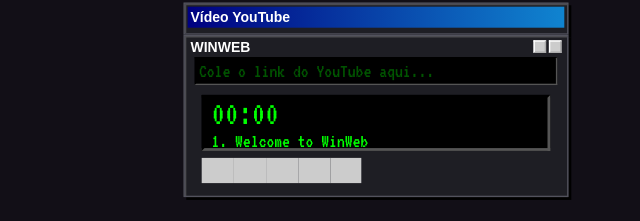
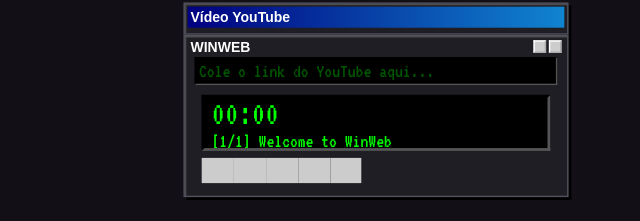
Before and after one commit to pedroforbeck/vue-prototype, a Vue app: page / in a window 1280 px wide. Shown: the part 262-483 px from the top of the page, without its empty margins (319-959 px from the left). Built offline with nearby package versions, Linux system fonts and the light colour scheme; a web font is replaced by a local one.

Commit message:
feat: player de playlist local (playlist)

```diff
--- /dev/null
+++ b/src/components/player/LocalAudioPlayer.vue
@@ -0,0 +1,53 @@
+<script setup>
+import { ref, watch, computed } from 'vue';
+import { usePlayerStore } from '../../stores/playerStore';
+
+const playerStore = usePlayerStore();
+const audioRef = ref(null);
+
+const isLocalTrack = computed(() => playerStore.currentTrack?.type === 'local');
+
+watch(() => playerStore.isPlaying, (playing) => {
+  if (!audioRef.value) return;
+  if (playing && isLocalTrack.value) {
+    audioRef.value.play();
+  } else {
+    audioRef.value.pause();
+  }
+});
+
+watch(() => playerStore.currentTrack, (newTrack) => {
+  if (!audioRef.value) return;
+  if (newTrack && newTrack.type === 'local') {
+    audioRef.value.src = newTrack.url;
+    audioRef.value.load();
+    if (playerStore.isPlaying) {
+      audioRef.value.play();
+    }
+  } else {
+    audioRef.value.pause();
+  }
+});
+
+const onEnded = () => {
+  playerStore.isPlaying = false;
+  playerStore.nextTrack();
+};
+
+const onPlay = () => {
+  if (isLocalTrack.value) playerStore.isPlaying = true;
+};
+const onPause = () => {
+  if (isLocalTrack.value) playerStore.isPlaying = false;
+};
+</script>
+
+<template>
+  <audio
+    ref="audioRef"
+    @ended="onEnded"
+    @play="onPlay"
+    @pause="onPause"
+    style="display: none;"
+  ></audio>
+</template>
--- a/src/components/player/WinampPlayer.vue
+++ b/src/components/player/WinampPlayer.vue
@@ -4,6 +4,7 @@
 import { usePlayerStore } from '../../stores/playerStore';
 import { useSkinLoader } from '../../composables/useSkinLoader';
 import YouTubePlayer from './YouTubePlayer.vue';
+import LocalAudioPlayer from './LocalAudioPlayer.vue';
 
 const playerStore = usePlayerStore();
 const { parseSkin } = useSkinLoader();
@@ -28,13 +29,24 @@
 
 const handleDrop = async (e) => {
   const file = e.dataTransfer.files[0];
-  if (file && (file.name.endsWith('.wsz') || file.name.endsWith('.zip'))) {
+  if (!file) return;
+
+  if (file.name.endsWith('.wsz') || file.name.endsWith('.zip')) {
     const skinData = await parseSkin(file);
     if (skinData) {
       playerStore.setSkin(skinData);
     }
+  } else if (file.name.endsWith('.mp3') || file.type.startsWith('audio/')) {
+    playerStore.addLocalAudio(file);
   }
 };
+
+const trackDisplay = computed(() => {
+  if (!playerStore.currentTrack) return 'WinWeb v1.0';
+  const idx = playerStore.currentIndex + 1;
+  const total = playerStore.playlist.length;
+  return `[${idx}/${total}] ${playerStore.currentTrack.title}`;
+});
 
 const skinVars = computed(() => {
   const s = playerStore.skin;
@@ -51,9 +63,10 @@
   <div class="draggable-wrapper" ref="playerRef" :style="playerStyle">
     <div class="player-scaler">
       <!-- YouTube Player em cima -->
-    <YouTubePlayer />
+      <YouTubePlayer />
+      <LocalAudioPlayer />
 
-    <!-- Interface Principal do Winamp na parte inferior -->
+      <!-- Interface Principal do Winamp na parte inferior -->
     <div
       class="winamp-window"
       :style="skinVars"
@@ -81,16 +94,16 @@
     <!-- Área Principal do Display -->
     <div class="main-display">
       <div class="time-display">00:00</div>
-      <div class="track-info">1. Welcome to WinWeb</div>
+      <div class="track-info">{{ trackDisplay }}</div>
     </div>
 
     <!-- Área de Controles -->
     <div class="controls">
-      <button class="btn prev">|&lt;</button>
+      <button class="btn prev" @click="playerStore.prevTrack()">|&lt;</button>
       <button class="btn play" @click="playerStore.play()">&gt;</button>
       <button class="btn pause" @click="playerStore.pause()">||</button>
       <button class="btn stop" @click="playerStore.pause()">[]</button>
-      <button class="btn next">&gt;|</button>
+      <button class="btn next" @click="playerStore.nextTrack()">&gt;|</button>
     </div>
       </div>
     </div>
--- a/src/components/player/YouTubePlayer.vue
+++ b/src/components/player/YouTubePlayer.vue
@@ -1,10 +1,12 @@
 <script setup>
-import { ref, onMounted, watch } from 'vue';
+import { ref, onMounted, watch, computed } from 'vue';
 import { usePlayerStore } from '../../stores/playerStore';
 
 const playerStore = usePlayerStore();
 const ytContainer = ref(null);
 let player = null;
+
+const isYoutubeTrack = computed(() => playerStore.currentTrack?.type === 'youtube');
 
 onMounted(() => {
   if (!window.YT || !window.YT.Player) {
@@ -25,7 +27,7 @@
   player = new window.YT.Player(ytContainer.value, {
     height: '155',  // Proporção ~16:9 ajustada para a largura do Winamp
     width: '275',   // Mesma largura do Winamp (275px)
-    videoId: playerStore.videoId,
+    videoId: playerStore.currentTrack?.type === 'youtube' ? playerStore.currentTrack.id : '',
     playerVars: {
       autoplay: 0,
       controls: 1,
@@ -49,33 +51,38 @@
 function onPlayerStateChange(event) {
   if (event.data === window.YT.PlayerState.PLAYING) {
     playerStore.isPlaying = true;
-  } else if (event.data === window.YT.PlayerState.PAUSED || event.data === window.YT.PlayerState.ENDED) {
+  } else if (event.data === window.YT.PlayerState.PAUSED) {
     playerStore.isPlaying = false;
+  } else if (event.data === window.YT.PlayerState.ENDED) {
+    playerStore.isPlaying = false;
+    playerStore.nextTrack();
   }
 }
 
 watch(() => playerStore.isPlaying, (playing) => {
   if (!player || !player.playVideo) return;
-  if (playing) {
+  if (playing && isYoutubeTrack.value) {
     player.playVideo();
   } else {
     player.pauseVideo();
   }
 });
 
-watch(() => playerStore.videoId, (newId) => {
+watch(() => playerStore.currentTrack, (newTrack) => {
   if (!player || !player.loadVideoById) return;
-  if (newId) {
-    player.loadVideoById(newId);
+  if (newTrack && newTrack.type === 'youtube') {
+    player.loadVideoById(newTrack.id);
     if (playerStore.isPlaying) {
       player.playVideo();
     }
+  } else {
+    player.pauseVideo();
   }
 });
 </script>
 
 <template>
-  <div class="youtube-visible-container">
+  <div class="youtube-visible-container" v-show="isYoutubeTrack">
     <div class="window-title">Vídeo YouTube</div>
     <div ref="ytContainer"></div>
   </div>
--- a/src/stores/playerStore.js
+++ b/src/stores/playerStore.js
@@ -1,12 +1,18 @@
 import { defineStore } from 'pinia'
-import { ref } from 'vue'
+import { ref, computed } from 'vue'
 
 export const usePlayerStore = defineStore('player', () => {
   const isPlaying = ref(false)
   const currentTime = ref(0)
   const volume = ref(100)
-  // ID de um vídeo normal do YouTube para não dar erro de restrição de domínio
-  const videoId = ref('jNQXAC9IVRw')
+
+  const playlist = ref([
+    { type: 'youtube', id: 'jNQXAC9IVRw', title: 'Welcome to WinWeb' }
+  ])
+  const currentIndex = ref(0)
+
+  const currentTrack = computed(() => playlist.value[currentIndex.value] || null)
+
   const skin = ref({
     main: null,
     titlebar: null,
@@ -21,14 +27,42 @@
     isPlaying.value = false
   }
 
-  function loadYoutubeUrl(url) {
+  function nextTrack() {
+    if (currentIndex.value < playlist.value.length - 1) {
+      currentIndex.value++;
+      play();
+    } else {
+      pause();
+    }
+  }
+
+  function prevTrack() {
+    if (currentIndex.value > 0) {
+      currentIndex.value--;
+      play();
+    }
+  }
+
+  function addYoutubeUrl(url) {
     if (!url) return;
-    // Regex simples para capturar ID de vídeos do youtube
     const regExp = /^.*(youtu.be\/|v\/|u\/\w\/|embed\/|watch\?v=|\&v=)([^#\&\?]*).*/;
     const match = url.match(regExp);
     if (match && match[2].length === 11) {
-      videoId.value = match[2];
-      play(); // Auto-play após carregar
+      playlist.value.push({ type: 'youtube', id: match[2], title: `YouTube Video (${match[2]})` });
+      if (!isPlaying.value) {
+        currentIndex.value = playlist.value.length - 1;
+        play();
+      }
+    }
+  }
+
+  function addLocalAudio(file) {
+    if (!file) return;
+    const url = URL.createObjectURL(file);
+    playlist.value.push({ type: 'local', url, title: file.name });
+    if (!isPlaying.value) {
+      currentIndex.value = playlist.value.length - 1;
+      play();
     }
   }
 
@@ -38,5 +72,10 @@
     }
   }
 
-  return { isPlaying, currentTime, volume, videoId, skin, play, pause, loadYoutubeUrl, setSkin }
+  return {
+    isPlaying, currentTime, volume, skin,
+    playlist, currentIndex, currentTrack,
+    play, pause, nextTrack, prevTrack,
+    addYoutubeUrl, addLocalAudio, setSkin
+  }
 })
```
